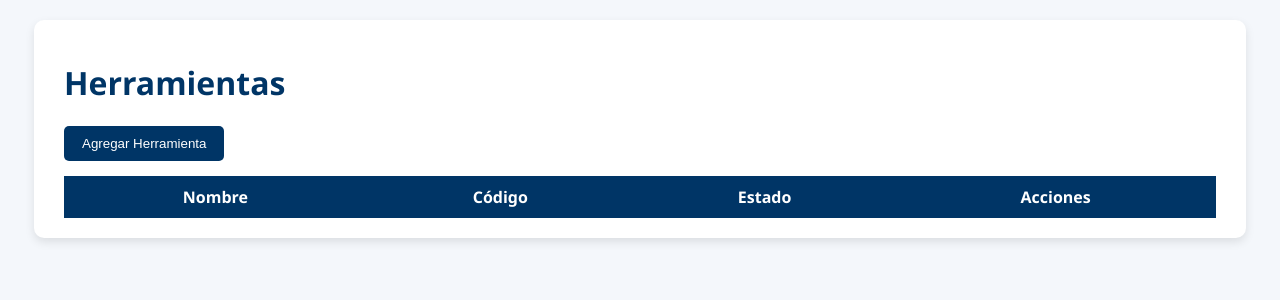
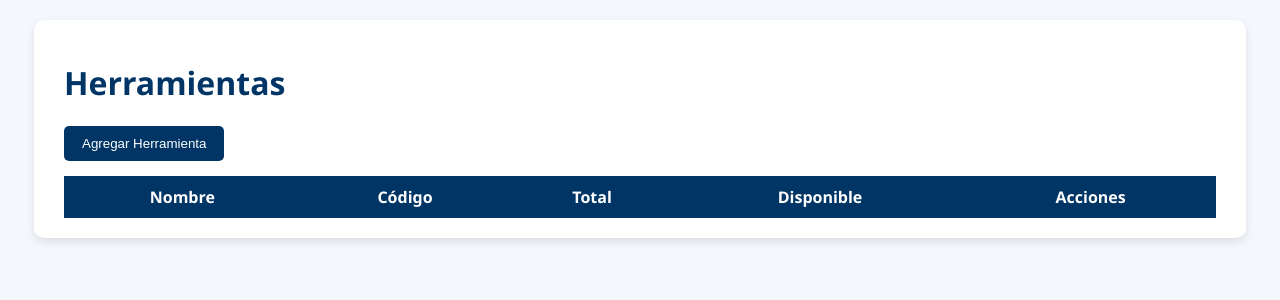
Before and after one commit to alamodylan/sistema_herramientas_alamo, a Flask app: page /herramientas/ in a window 1280 px wide. Shown: the part 52-352 px from the top of the page. Run offline with Flask 3, Linux system fonts and the light colour scheme; a user stored in the database is signed in; lists and menus that the app fills with data are empty.

Commit message:
Cambios grandes

```diff
--- a/models/prestamo.py
+++ b/models/prestamo.py
@@ -13,8 +13,12 @@ class Prestamo(db.Model):
     fecha_devolucion = db.Column(db.DateTime, nullable=True)
 
     tiempo_uso = db.Column(db.Integer, nullable=True)  # tiempo total en minutos
+
     estado = db.Column(db.String(20), nullable=False, default="Abierto")
     # Estados: Abierto / Cerrado
+
+    # 🔥 NUEVO — Cantidades manejadas correctamente
+    cantidad = db.Column(db.Integer, nullable=False, default=1)
 
     # Relaciones
     herramienta = db.relationship("Herramienta", backref="prestamos", lazy=True)
@@ -23,5 +27,5 @@ class Prestamo(db.Model):
     def cerrar_prestamo(self):
         self.fecha_devolucion = datetime.utcnow()
         diff = self.fecha_devolucion - self.fecha_prestamo
-        self.tiempo_uso = int(diff.total_seconds() // 60)  # minutos
+        self.tiempo_uso = int(diff.total_seconds() // 60)
         self.estado = "Cerrado"
--- a/routes/herramientas_routes.py
+++ b/routes/herramientas_routes.py
@@ -34,9 +34,15 @@ def crear_herramienta():
 
     nombre = request.form.get("nombre")
     codigo = limpiar_codigo(request.form.get("codigo"))
+    cantidad = request.form.get("cantidad", type=int)
 
-    if not nombre or not codigo:
-        flash("Nombre y código son obligatorios.", "error")
+    # ⚠️ Corrección única: evitar que "0" o "" rompan la validación
+    if not nombre or not codigo or cantidad is None:
+        flash("Nombre, código y cantidad son obligatorios.", "error")
+        return redirect(url_for("herramientas.lista_herramientas"))
+
+    if cantidad <= 0:
+        flash("La cantidad debe ser mayor a 0.", "error")
         return redirect(url_for("herramientas.lista_herramientas"))
 
     # Código único
@@ -47,7 +53,8 @@ def crear_herramienta():
     nueva = Herramienta(
         nombre=nombre,
         codigo=codigo,
-        estado="Disponible"
+        cantidad_total=cantidad,
+        cantidad_disponible=cantidad
     )
 
     db.session.add(nueva)
@@ -70,21 +77,38 @@ def editar_herramienta(id):
 
     nombre = request.form.get("nombre")
     codigo = request.form.get("codigo")
+    cantidad_total = request.form.get("cantidad_total", type=int)
 
-    if not nombre or not codigo:
-        flash("Nombre y código son obligatorios.", "error")
+    # ⚠️ Corrección única
+    if not nombre or not codigo or cantidad_total is None:
+        flash("Nombre, código y cantidad total son obligatorios.", "error")
         return redirect(url_for("herramientas.lista_herramientas"))
 
-    # Si está prestada → no permitir cambios de código
-    if herramienta.estado == "Prestada":
-        flash("No es posible modificar una herramienta que está prestada.", "error")
+    if cantidad_total <= 0:
+        flash("La cantidad total debe ser mayor a 0.", "error")
         return redirect(url_for("herramientas.lista_herramientas"))
 
-    # Validar que el nuevo código no esté en otra herramienta
-    existe = Herramienta.query.filter(Herramienta.codigo == codigo, Herramienta.id != id).first()
+    # Validar código único en otro registro
+    existe = Herramienta.query.filter(
+        Herramienta.codigo == codigo,
+        Herramienta.id != id
+    ).first()
+
     if existe:
         flash("Este código ya está registrado por otra herramienta.", "error")
         return redirect(url_for("herramientas.lista_herramientas"))
+
+    # Ajustar disponibilidad sin exceder
+    diferencia = cantidad_total - herramienta.cantidad_total
+    herramienta.cantidad_total = cantidad_total
+
+    nueva_disponible = herramienta.cantidad_disponible + diferencia
+    if nueva_disponible < 0:
+        nueva_disponible = 0
+    if nueva_disponible > cantidad_total:
+        nueva_disponible = cantidad_total
+
+    herramienta.cantidad_disponible = nueva_disponible
 
     herramienta.nombre = nombre
     herramienta.codigo = codigo
@@ -106,12 +130,7 @@ def eliminar_herramienta(id):
 
     herramienta = Herramienta.query.get_or_404(id)
 
-    # Si está prestada → no se elimina
-    if herramienta.estado == "Prestada":
-        flash("No se puede eliminar una herramienta que está prestada.", "error")
-        return redirect(url_for("herramientas.lista_herramientas"))
-
-    # Si tiene historial → no se elimina
+    # No eliminar si tiene historial
     if len(herramienta.prestamos) > 0:
         flash("Esta herramienta tiene historial de uso. No se puede eliminar.", "error")
         return redirect(url_for("herramientas.lista_herramientas"))
--- a/templates/herramientas.html
+++ b/templates/herramientas.html
@@ -14,7 +14,8 @@
         <tr>
             <th>Nombre</th>
             <th>Código</th>
-            <th>Estado</th>
+            <th>Total</th>
+            <th>Disponible</th>
             {% if current_user.es_admin() %}
             <th>Acciones</th>
             {% endif %}
@@ -25,15 +26,32 @@
         <tr>
             <td>{{ h.nombre }}</td>
             <td>{{ h.codigo }}</td>
-            <td>{{ h.estado }}</td>
+            <td>{{ h.cantidad_total }}</td>
+            <td>{{ h.cantidad_disponible }}</td>
 
             {% if current_user.es_admin() %}
             <td>
-                <form action="{{ url_for('herramientas.eliminar_herramienta', id=h.id) }}" method="POST">
+
+                <!-- BOTÓN EDITAR -->
+                <button class="btn"
+                    onclick="abrirModalEditar(
+                        '{{h.id}}',
+                        '{{h.nombre}}',
+                        '{{h.codigo}}',
+                        '{{h.cantidad_total}}',
+                        '{{h.cantidad_disponible}}'
+                    )">
+                    Editar
+                </button>
+
+                <!-- BOTÓN ELIMINAR -->
+                <form action="{{ url_for('herramientas.eliminar_herramienta', id=h.id) }}"
+                      method="POST" style="margin-top:5px;">
                     <button class="btn-danger" onclick="return confirm('¿Eliminar herramienta?')">
                         Eliminar
                     </button>
                 </form>
+
             </td>
             {% endif %}
         </tr>
@@ -42,5 +60,6 @@
 </table>
 
 {% include 'modals/modal_add_herramienta.html' %}
+{% include 'modals/modal_edit_herramienta.html' %}
 
 {% endblock %}
--- a/templates/layout.html
+++ b/templates/layout.html
@@ -45,5 +45,25 @@
 
     {% block scripts %}{% endblock %}
 
+    <!-- =================================================== -->
+    <!-- FUNCIÓN PARA ABRIR MODAL DE EDITAR HERRAMIENTA      -->
+    <!-- =================================================== -->
+    <script>
+    function abrirModalEditar(id, nombre, codigo, cantidad_total, cantidad_disponible) {
+
+        // Asignar los valores al modal
+        document.getElementById("edit_nombre").value = nombre;
+        document.getElementById("edit_codigo").value = codigo;
+        document.getElementById("edit_cantidad_total").value = cantidad_total;
+
+        // Cambiar la acción del formulario según el ID
+        const form = document.getElementById("formEditHerr");
+        form.action = "/herramientas/editar/" + id;
+
+        // Mostrar el modal
+        document.getElementById('modalEditHerr').style.display = 'block';
+    }
+    </script>
+
 </body>
 </html>
--- a/templates/modals/modal_add_herramienta.html
+++ b/templates/modals/modal_add_herramienta.html
@@ -12,6 +12,10 @@
             <label>Código (numérico – código de barras existente)</label>
             <input type="text" name="codigo" required>
 
+            <!-- 🎯 NUEVO: Cantidad total -->
+            <label>Cantidad total</label>
+            <input type="number" name="cantidad_total" min="1" value="1" required>
+
             <button class="btn" type="submit">Guardar</button>
         </form>
 
--- /dev/null
+++ b/templates/modals/modal_edit_herramienta.html
@@ -0,0 +1,46 @@
+<!-- MODAL EDITAR HERRAMIENTA -->
+<div id="modalEditHerr" class="modal" style="display:none;">
+    <div class="container" style="max-width:400px;background:white;border-radius:10px;padding:20px;position:relative;top:20vh;">
+
+        <h2>Editar Herramienta</h2>
+
+        <form id="formEditHerr" method="POST">
+
+            <label>Nombre de la herramienta</label>
+            <input type="text" name="nombre" id="edit_nombre" required>
+
+            <label>Código (numérico – código de barras)</label>
+            <input type="text" name="codigo" id="edit_codigo" required>
+
+            <label>Cantidad total</label>
+            <input type="number" name="cantidad_total" id="edit_cantidad_total" min="1" required>
+
+            <!-- Muestra la cantidad disponible -->
+            <label>Cantidad disponible (solo lectura)</label>
+            <input type="number" id="edit_cantidad_disponible" readonly>
+
+            <button class="btn" type="submit">Guardar Cambios</button>
+        </form>
+
+        <br>
+        <button class="btn-danger" onclick="document.getElementById('modalEditHerr').style.display='none'">
+            Cerrar
+        </button>
+
+    </div>
+</div>
+
+<script>
+function abrirModalEditar(id, nombre, codigo, total, disponible) {
+    document.getElementById("edit_nombre").value = nombre;
+    document.getElementById("edit_codigo").value = codigo;
+    document.getElementById("edit_cantidad_total").value = total;
+    document.getElementById("edit_cantidad_disponible").value = disponible;
+
+    // Actualizar acción del formulario
+    document.getElementById("formEditHerr").action =
+        `/herramientas/editar/${id}`;
+
+    document.getElementById("modalEditHerr").style.display = "block";
+}
+</script>
```
Also changed, not shown: models/herramienta.py (+27 -3 lines), routes/bodega_routes.py (+91 -11 lines), static/js/bodega.js (+6 -11 lines), templates/bodega.html (+5 -9 lines).
